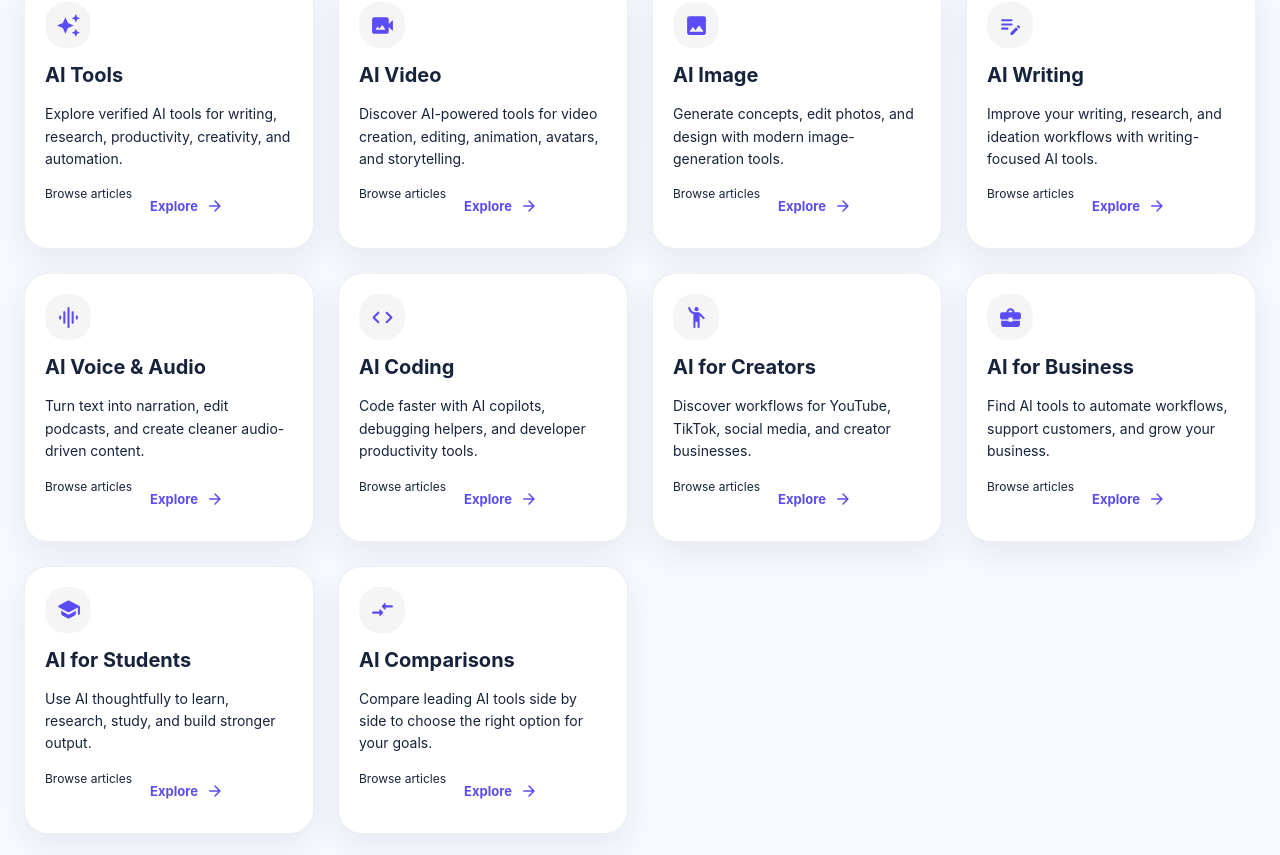
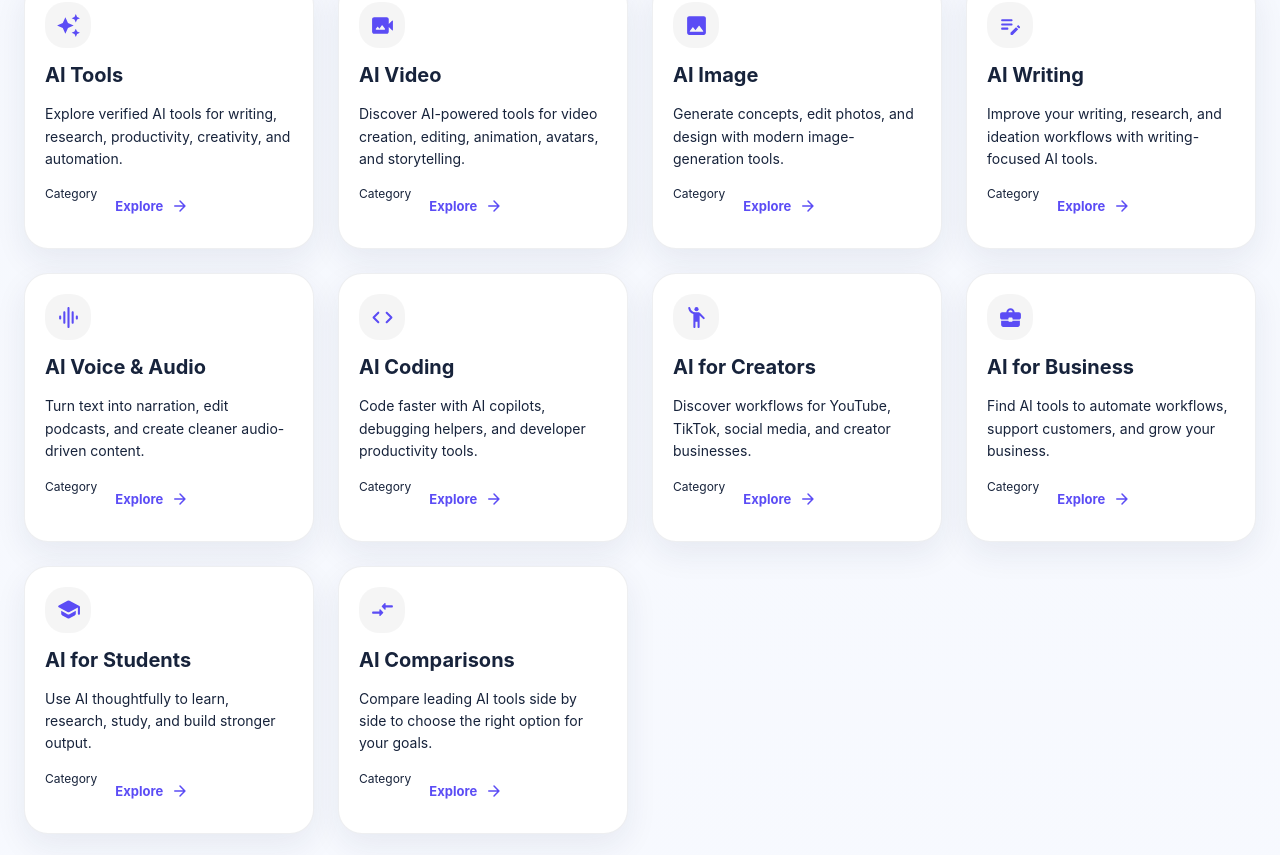
Before and after one commit to Lokkee-cyber/Lokkee, a React (Vite) app: page / in a window 1280 px wide. Shown: the part 8385-9240 px from the top of the page. Built offline with nearby package versions, Linux system fonts and the light colour scheme; no server answers.

Commit message:
Serach optimization

```diff
--- a/src/components/CategoryCard.jsx
+++ b/src/components/CategoryCard.jsx
@@ -14,7 +14,7 @@ export default function CategoryCard({ category, icon: Icon }) {
           {category.description}
         </Typography>
         <Stack direction="row" justifyContent="space-between" alignItems="center" sx={{ mt: 'auto', width: '100%' }}>
-          <Typography variant="caption" color="text.secondary">Browse articles</Typography>
+          <Typography variant="caption" color="text.secondary">Category</Typography>
           <Button component={Link} to={category.path} size="small" variant="text" endIcon={<ArrowForwardRounded />}>
             Explore
           </Button>
--- a/src/pages/CategoryPage.jsx
+++ b/src/pages/CategoryPage.jsx
@@ -30,7 +30,7 @@ export default function CategoryPage({ categorySlug }) {
   const previousPage = useRef(page);
 
   const categoryArticles = useMemo(
-    () => publishedArticles.filter((article) => article.category.toLowerCase().includes(category.title.toLowerCase().split(' ')[0]) || article.category === category.title),
+    () => publishedArticles.filter((article) => article.category === category.title),
     [category.title],
   );
   const visibleArticles = categoryArticles.slice((page - 1) * pageSize, page * pageSize);
--- a/src/pages/SearchPage.jsx
+++ b/src/pages/SearchPage.jsx
@@ -59,7 +59,7 @@ export default function SearchPage() {
   const results = useMemo(() => {
     const items = searchItems.filter((item) => {
       const matchesText = !searchTerm || [item.title, item.name, item.label, item.slug, item.description, item.excerpt].filter(Boolean).join(' ').toLowerCase().includes(searchTerm);
-      const matchesCategory = categoryFilter === 'all' || item.category === categoryFilter || item.title === categoryFilter;
+      const matchesCategory = categoryFilter === 'all' || (item.type === 'Article' && item.category === categoryFilter);
       const matchesType = typeFilter === 'all' || item.type === typeFilter;
       // Without a query or filters, only the categories are listed rather than every article.
       const browsingDefault = !searchTerm && categoryFilter === 'all' && typeFilter === 'all';
```
